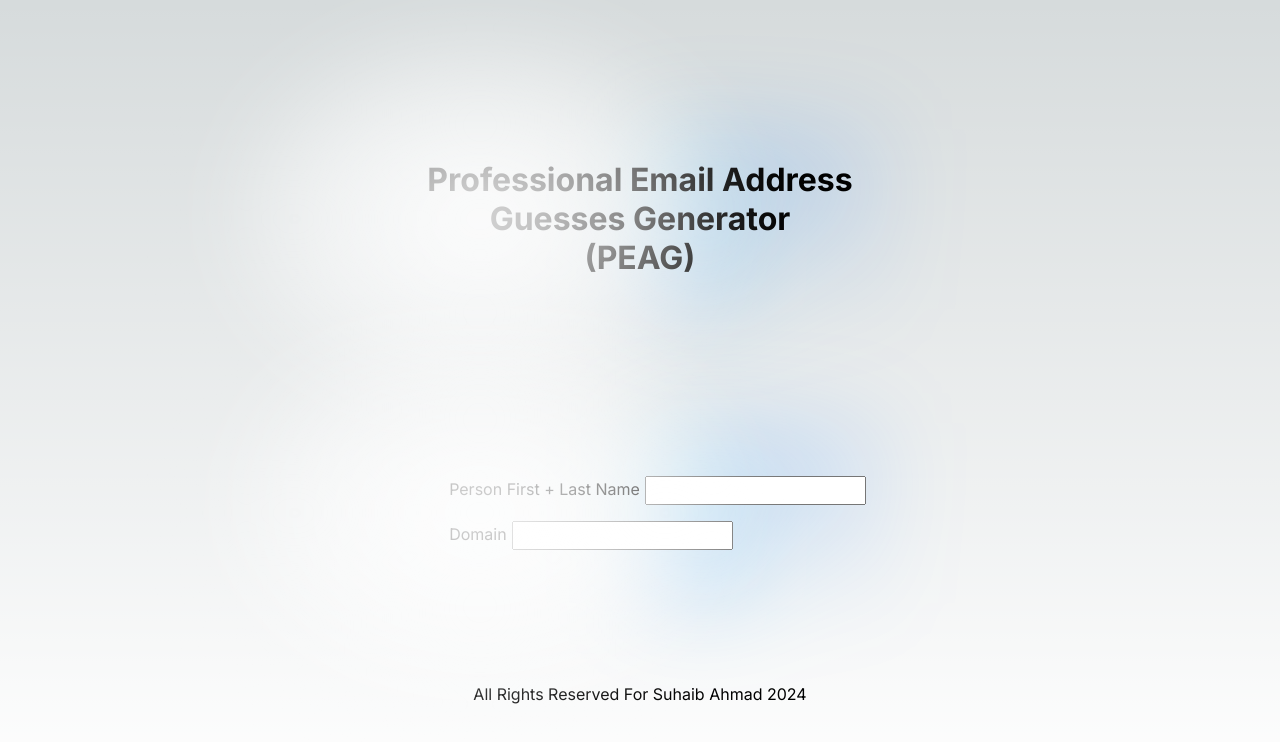
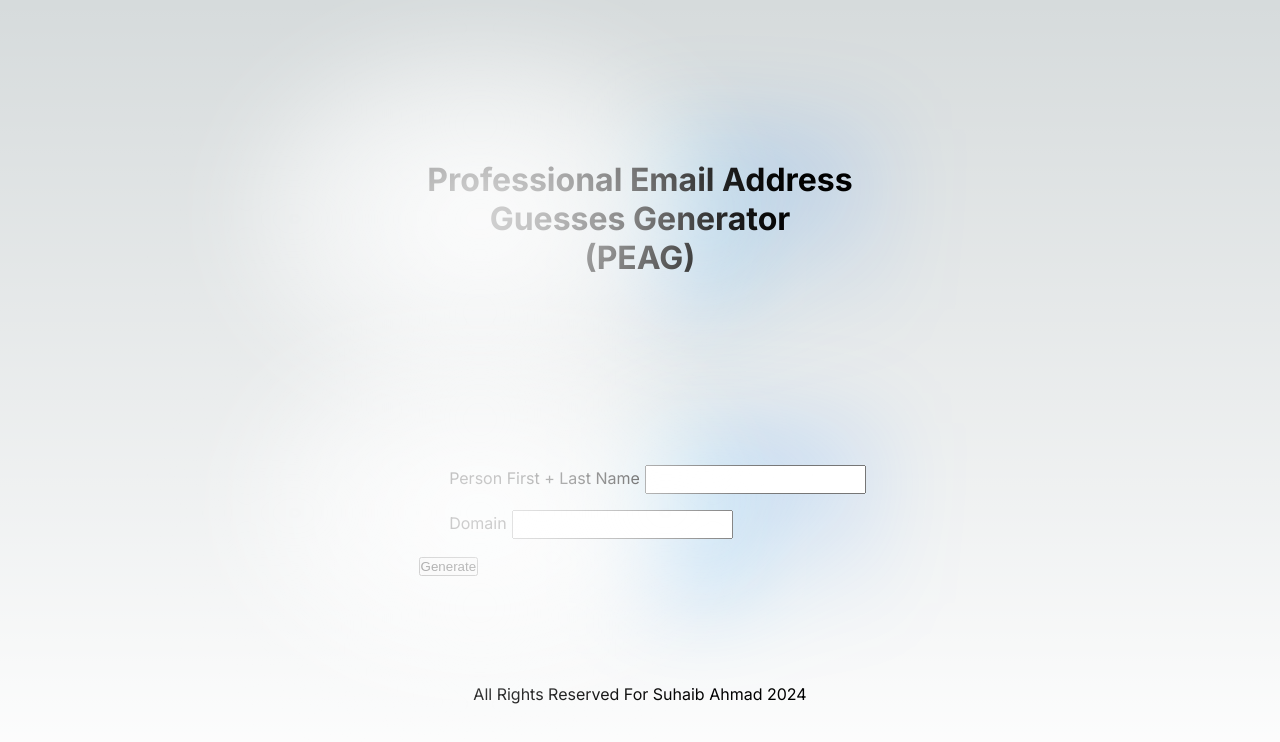
Before and after one commit to makkahwi/prof-emails, a Next.js app: page / in a window 1280 px wide. Shown: the top 742 px of the page. Built offline with nearby package versions, Linux system fonts and the light colour scheme.

Commit message:
Add Submit Button

```diff
--- a/src/components/Form.tsx
+++ b/src/components/Form.tsx
@@ -96,6 +96,10 @@ export default function Form() {
           <input name={name} required={required} />
         </div>
       ))}
+
+      <button className="button" type="submit">
+        Generate
+      </button>
     </form>
   );
 }
```
